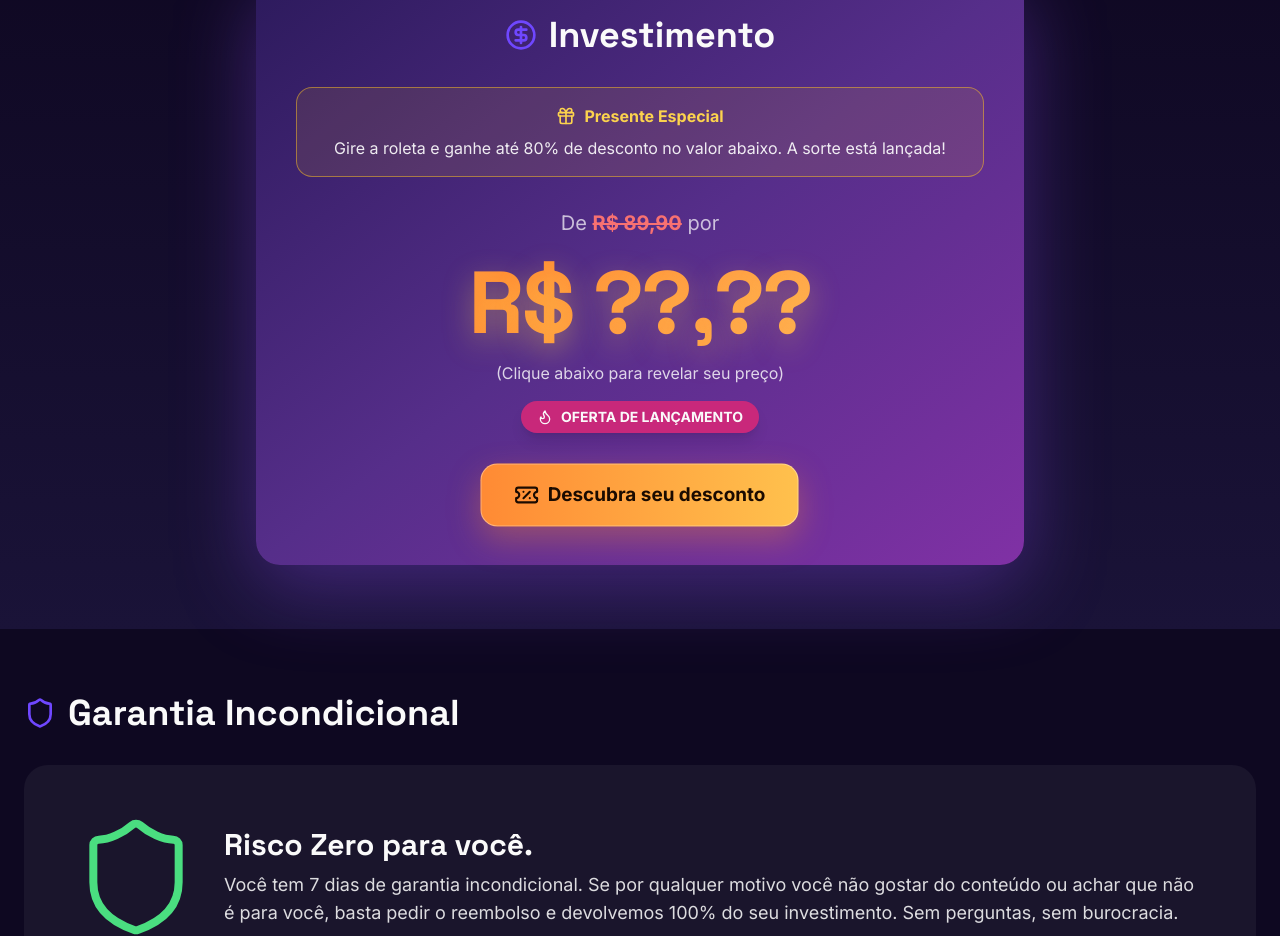
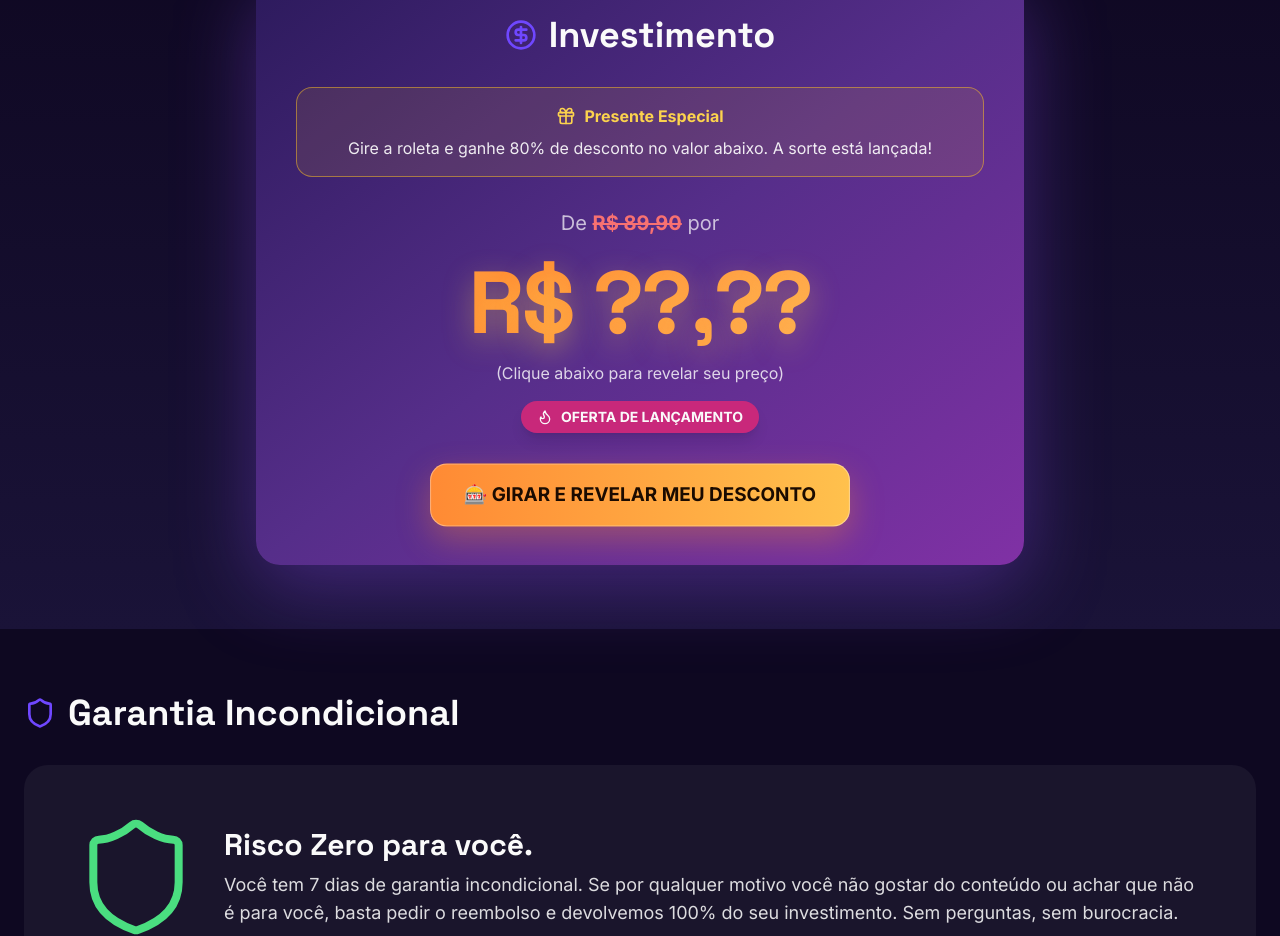
Before and after one commit to leosabbadin/lpenem-roleta, a Next.js app: page / in a window 1280 px wide. Shown: the part 4480-5416 px from the top of the page. Built offline with nearby package versions, Linux system fonts and the light colour scheme.

Commit message:
o botão de cta, a escrita deve ser 🎰 GIRAR E REVELAR MEU DESCONTO

```diff
--- a/src/components/landing/investment-section.tsx
+++ b/src/components/landing/investment-section.tsx
@@ -1,7 +1,7 @@
 
 'use client';
 
-import { CircleDollarSign, Flame, Gift, TicketPercent } from 'lucide-react';
+import { CircleDollarSign, Flame, Gift } from 'lucide-react';
 import { CtaButton } from './cta-button';
 import { Highlight } from './highlight';
 import { SectionTitle } from './section-title';
@@ -28,7 +28,7 @@ export function InvestmentSection() {
               <span>Presente Especial</span>
             </div>
             <p className="text-center text-white/90">
-              Gire a roleta e ganhe até 80% de desconto no valor abaixo. A sorte
+              Gire a roleta e ganhe 80% de desconto no valor abaixo. A sorte
               está lançada!
             </p>
           </div>
@@ -56,7 +56,7 @@ export function InvestmentSection() {
 
           <div className="mt-8 flex justify-center">
             <CtaButton asButton onClick={() => setIsPopupOpen(true)}>
-              <TicketPercent /> Descubra seu desconto
+              🎰 GIRAR E REVELAR MEU DESCONTO
             </CtaButton>
           </div>
         </div>
```
